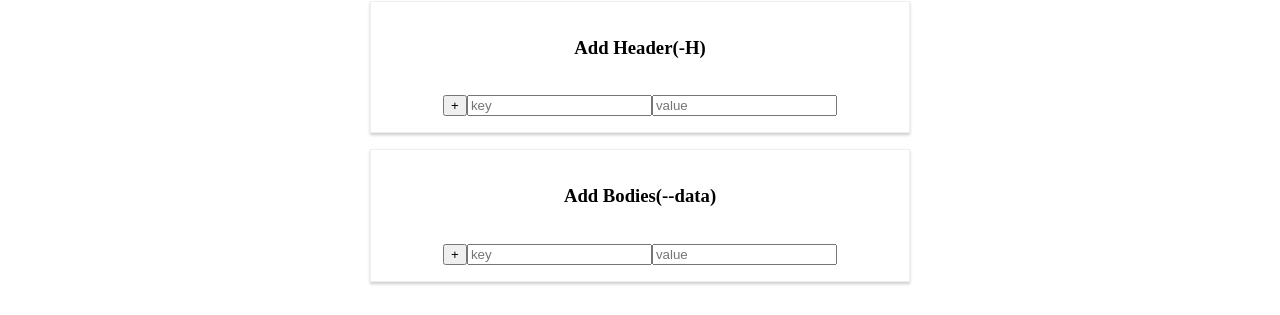
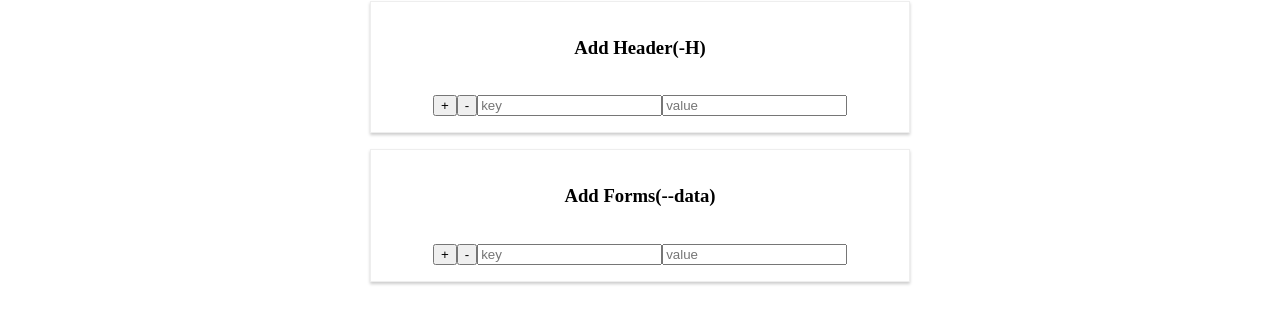
Before and after one commit to mehdishirazi/postman, a React (Create React App) app: page / in a window 1280 px wide. Both pictures are taken after a click on the button "Params". Shown: the part 195-510 px from the top of the page. Built offline with nearby package versions, Linux system fonts and the light colour scheme.

Commit message:
Fixing state proplems by defining correct state values

```diff
--- a/src/Components/Body.js
+++ b/src/Components/Body.js
@@ -10,43 +10,80 @@ class Body extends React.Component {
         super()
         this.state = {
             isShowingValue: false,
-            header: ["0"],
-            body: ["0"]
+            header: [],
+            body: []
         }
     }
 
     addPramsHandler = () => {
         this.setState({
-            isShowingValue: true
+            isShowingValue: true,
+            header: [
+                {
+                    id: 1,
+                    key: "",
+                    value: ""
+                }
+            ],
+            body: [
+                {
+                    id: 1,
+                    key: "",
+                    value: ""
+                }
+            ]
         })
     }
 
-    clickHeaderHandler = (event) => {
-        let headerNumber = event.timeStamp
-        let showingHeader = this.state.header
-        showingHeader.push(headerNumber)
+    clickHeaderHandler = () => {
+        let headerNumber = [...this.state.header]
+        let headerValue = headerNumber.length + 1
+        headerNumber.push({ id: headerValue, key: "", value: "" })
         this.setState({
-            header: showingHeader
+            header: headerNumber
+        })
+
+    }
+
+    deleteHeaderHandler = (index) => {
+        const headerDeleted = [...this.state.header]
+        headerDeleted.splice(index, 1)
+        this.setState({
+            header: headerDeleted
         })
     }
 
-    clickBodyHandler = (event) => {
-        let bodyNumber = event.timeStamp
-        let showingBody = this.state.body
-        showingBody.push(bodyNumber)
+    clickFormHandler = () => {
+        debugger
+        let formNumber = [...this.state.body]
+        let formValue = formNumber.length + 1
+        formNumber.push({ id: formValue, key: "", value: "" })
         this.setState({
-            body: showingBody
+            body: formNumber
+        })
+    }
+
+    deleteFormHandler = (index) => {
+        const formDeleted = [...this.state.body]
+        formDeleted.splice(index, 1)
+        this.setState({
+            body: formDeleted
         })
     }
 
     render() {
-        let headerTag = this.state.header.map(item => <Header key={item} click={this.clickHeaderHandler} className="params"/>)
-        let bodyTag = this.state.body.map(item => <Form key={item} click={this.clickBodyHandler} className="params" />)
+        console.log(this.state)
+        let headerElement = this.state.header.map((item, index) => {
+            return <Header key={item.id} delete={() => this.deleteHeaderHandler(index)} click={this.clickHeaderHandler} className="params" />
+        })
+        let formElement = this.state.body.map((item, index) => {
+            return <Form key={item.id} delete={() => this.deleteFormHandler(index)} click={this.clickFormHandler} className="params" />
+        })
         return (
             <div className="body">
-                <Url clicked={this.addPramsHandler}/>
-                {this.state.isShowingValue ? headerTag : null}
-                {this.state.isShowingValue ? bodyTag : null}
+                <Url clicked={this.addPramsHandler} />
+                {this.state.isShowingValue ? headerElement : null}
+                {this.state.isShowingValue ? formElement : null}
             </div>
         )
     }
--- a/src/Components/BodyElements/From.js
+++ b/src/Components/BodyElements/From.js
@@ -3,9 +3,10 @@ import React from 'react'
 const Form = (props) => {
     return(
         <div className={props.className}>
-        <h3>Add Bodies(--data)</h3>
+        <h3>Add Forms(--data)</h3>
         <br></br>
         <button onClick={props.click}>+</button>
+        <button onClick={props.delete}>-</button>
         <input type="text" placeholder="key" />
         <input type="text" placeholder="value" />
         <br />
--- a/src/Components/BodyElements/Header.js
+++ b/src/Components/BodyElements/Header.js
@@ -6,6 +6,7 @@ const Header = (props) => {
             <h3>Add Header(-H)</h3>
             <br></br>
             <button onClick={props.click}>+</button>
+            <button onClick={props.delete}>-</button>
             <input type="text" placeholder="key" />
             <input type="text" placeholder="value" />
             <br />
```
